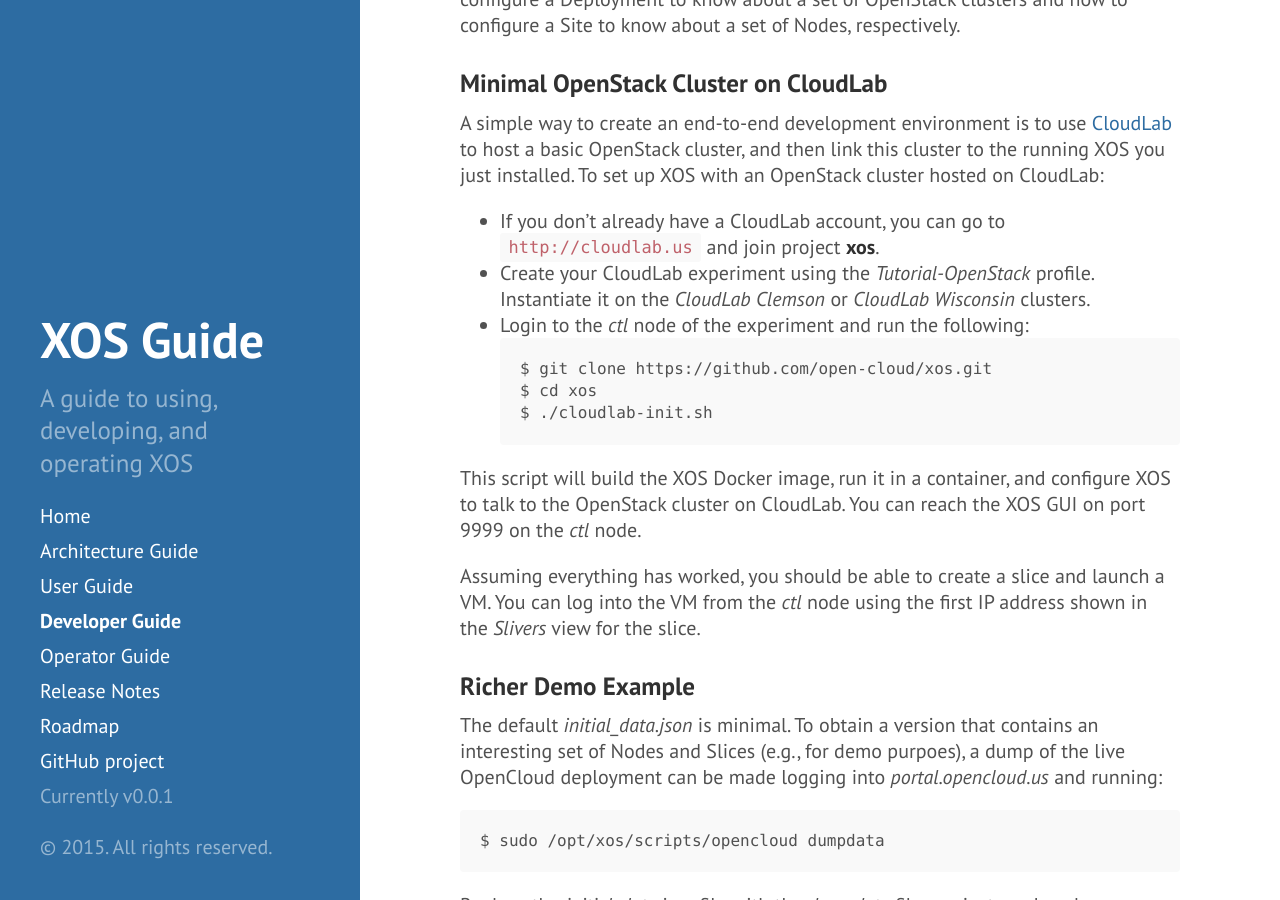
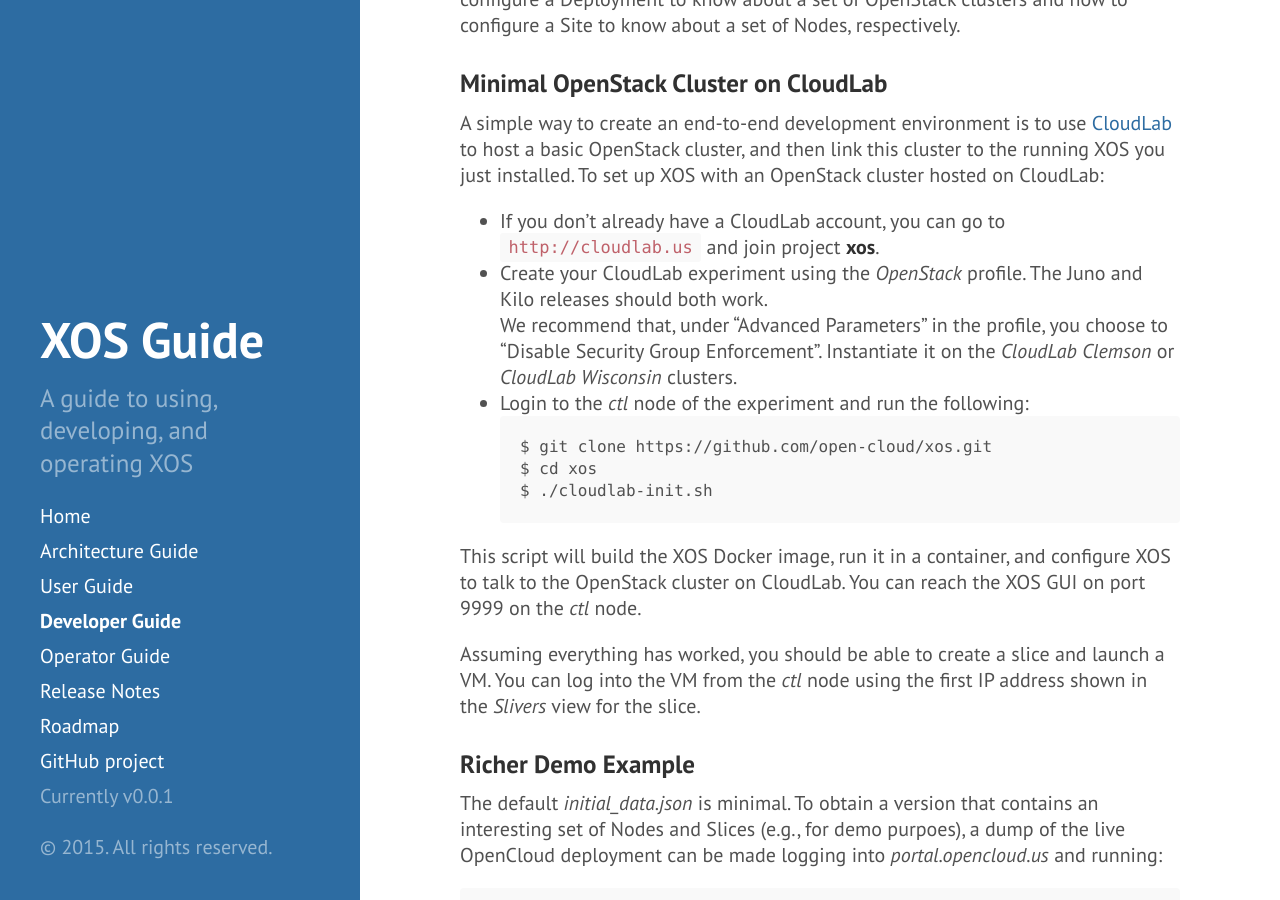
Before and after one commit to open-cloud/open-cloud.github.io.old, a Jekyll site: the page built from 2_developer.md, in a window 1280 px wide and 900 px high, scrolled down 1096 px. Built offline with Jekyll 4.4.1, drawn with Linux system fonts in a browser that asks for light colours; Markdown is read by kramdown in place of the engine named in the settings.

Commit message:
Update 2_developer.md

````diff
--- a/2_developer.md
+++ b/2_developer.md
@@ -62,7 +62,8 @@
 installed. To set up XOS with an OpenStack cluster hosted on CloudLab:
 
 * If you don't already have a CloudLab account, you can go to `http://cloudlab.us` and join project **xos**.
-* Create your CloudLab experiment using the *Tutorial-OpenStack* profile.  Instantiate it on the *CloudLab Clemson* or *CloudLab Wisconsin* clusters.
+* Create your CloudLab experiment using the *OpenStack* profile.  The Juno and Kilo releases should both work.
+We recommend that, under "Advanced Parameters" in the profile, you choose to "Disable Security Group Enforcement".  Instantiate it on the *CloudLab Clemson* or *CloudLab Wisconsin* clusters.
 * Login to the *ctl* node of the experiment and run the following:
 ```
 $ git clone https://github.com/open-cloud/xos.git
````
